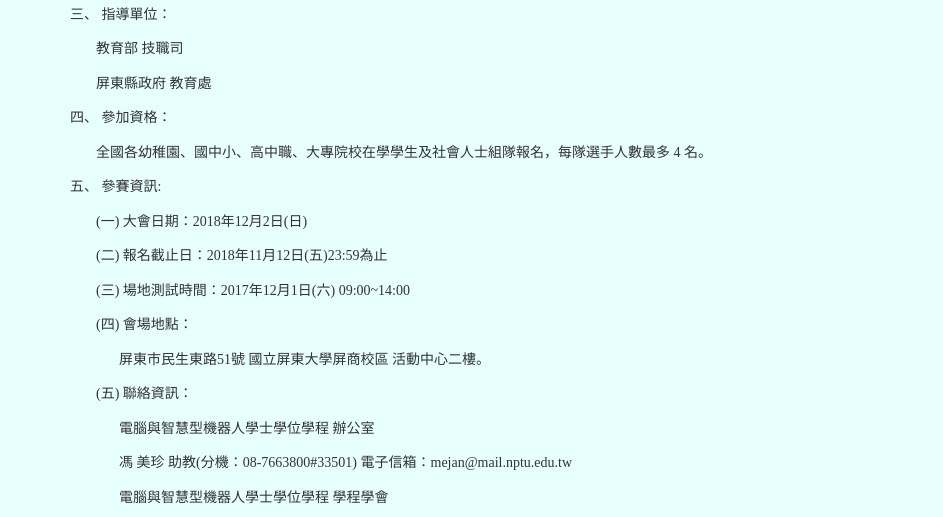
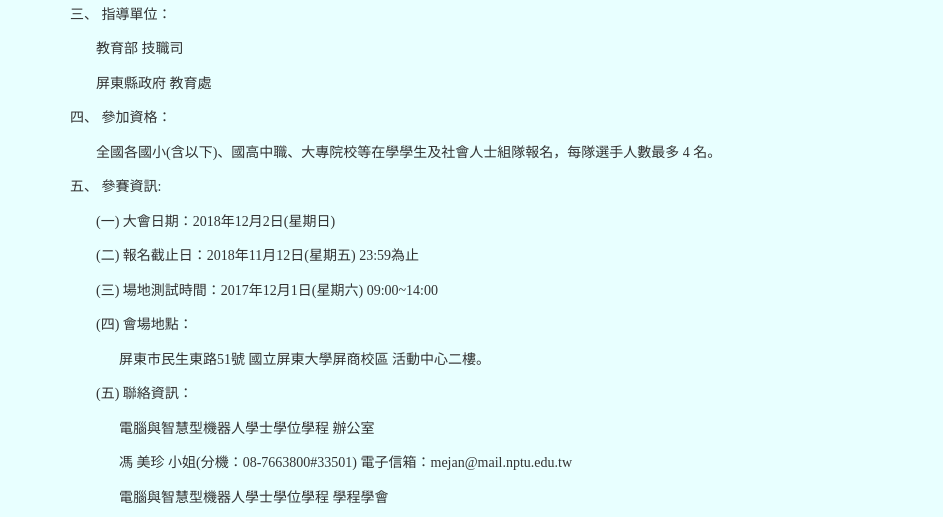
Before and after one commit to cir-sa/CIRTC-2018, a plain HTML site: page index.html in a window 1280 px wide. Shown: the part 1198-1715 px from the top of the page, 0-943 px from the left. Drawn offline with nearby package versions, Linux system fonts and the light colour scheme; some packages are replaced by stand-ins of ours; a web font is replaced by a local one.

Commit message:
Update index.html
修正部分敘述錯誤

```diff
--- a/index.html
+++ b/index.html
@@ -149,16 +149,16 @@
 
                                 <p>四、  參加資格：</p>
                                 <div class="text_indentation">
-                                    <p>全國各幼稚園、國中小、高中職、大專院校在學學生及社會人士組隊報名，每隊選手人數最多 4 名。</p>
+                                    <p>全國各國小(含以下)、國高中職、大專院校等在學學生及社會人士組隊報名，每隊選手人數最多 4 名。</p>
                                 </div>
 
                                 <p>五、  參賽資訊:</p>
                                 <div class="text_indentation">
-                                    <p>(一) 大會日期：2018年12月2日(日)</p>
+                                    <p>(一) 大會日期：2018年12月2日(星期日)</p>
 
-                                    <p>(二) 報名截止日：2018年11月12日(五)23:59為止</p>
+                                    <p>(二) 報名截止日：2018年11月12日(星期五) 23:59為止</p>
 
-                                    <p>(三) 場地測試時間：2017年12月1日(六) 09:00~14:00</p>
+                                    <p>(三) 場地測試時間：2017年12月1日(星期六) 09:00~14:00</p>
 
                                     <p>(四) 會場地點：</p>
                                     <div class="text_indentation2">
@@ -168,7 +168,7 @@
                                     <p>(五) 聯絡資訊： </p>
                                     <div class="text_indentation2">
                                         <p>電腦與智慧型機器人學士學位學程 辦公室</p>
-                                        <p>  馮 美珍 助教(分機：08-7663800#33501)  電子信箱：mejan@mail.nptu.edu.tw</p>
+                                        <p>  馮 美珍 小姐(分機：08-7663800#33501)  電子信箱：mejan@mail.nptu.edu.tw</p>
                                         <p>電腦與智慧型機器人學士學位學程 學程學會</p>
                                         <p>  吳 咏玟 同學(活動總召)　電子信箱：kevin13802@gmail.com</p>
                                         <p>  莊 凱鈞 同學(活動副總召)　電子信箱：cbc106015@nptu.edu.tw</p>
@@ -247,7 +247,7 @@
                                 <p> <p>
 </p>
                                     十、  比賽相關Q&A：
-                                                        <a href="問題.docx" target="_blank" class="btn btn-md">問題</a>
+                                                        <a href="問題.docx" target="_blank" class="btn btn-md">Q&A</a>
 
                                 </p>
                             </div>
```
